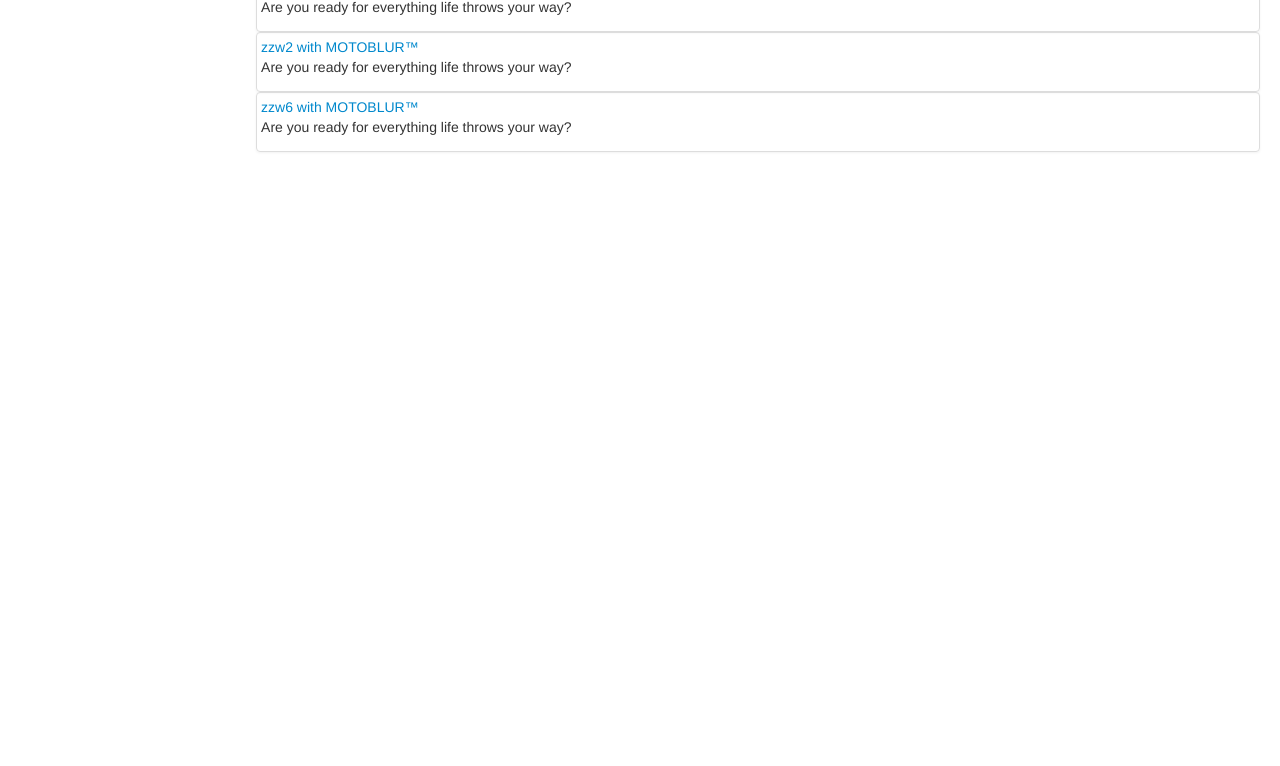
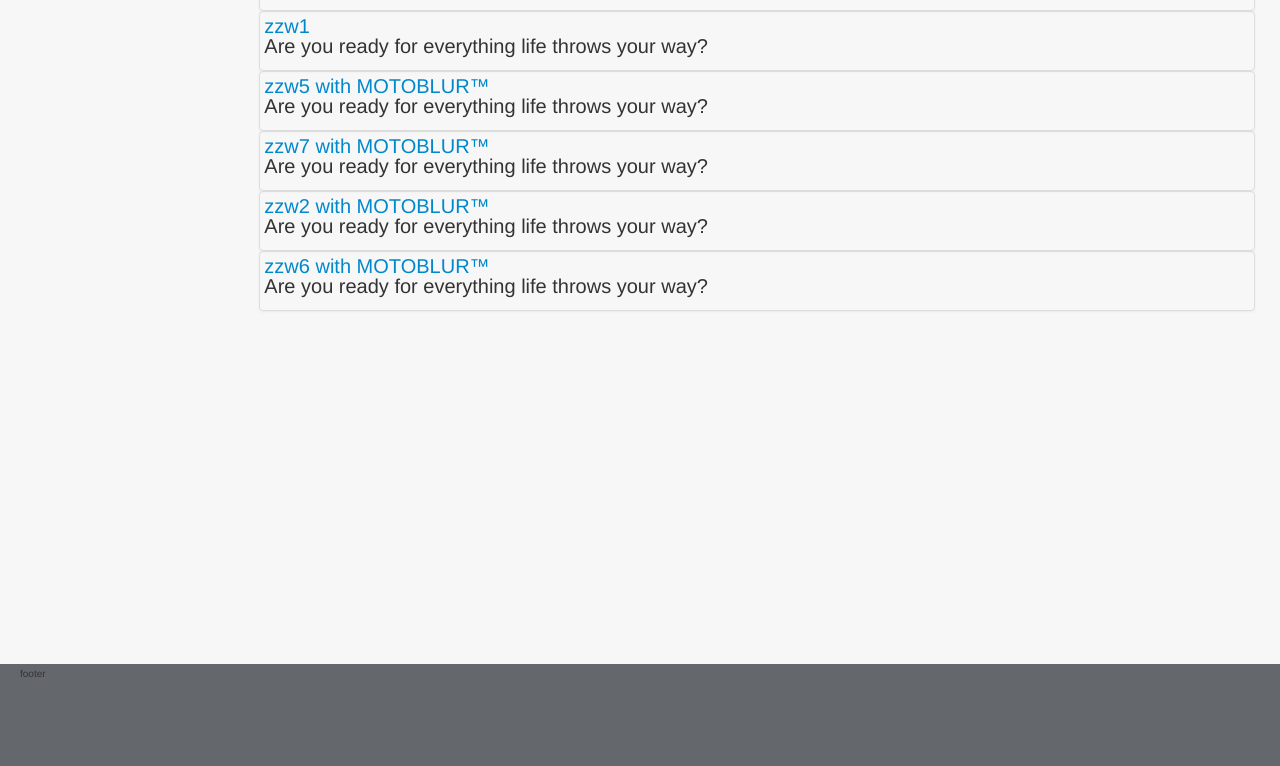
Before and after one commit to noprettyboy/angular_test, a plain HTML site: page src/router.htm in a window 1280 px wide. Shown: the part 268-1034 px from the top of the page. Before the commit the page ends 800 px from the top, so only its background shows below. Drawn offline with Linux system fonts and the light colour scheme.

Commit message:
modify less file

```diff
--- a/src/css/less/style.less
+++ b/src/css/less/style.less
@@ -1,7 +1,39 @@
 
-@color: #4D926F;
-@font_size: 20px;
+@body_color: #F7F7F7;
+@body_font_size: 20px;
+@body_height:1024px;
+
+
+@header_color: #03AEE4;
+@header_font_size: 35px;
+@header_height:15%;
+
+@article_height:75%;
+@article_padding:5px;
+
+@footer_color: #64686D;
+@footer_font_size: 10px;
+@footer_height:10%;
+
+
+.basic_style(@bgcolor:white, @fontsize:12px){
+	background-color: @bgcolor;
+	font-size: @fontsize;
+}
+
 body{
-	background-color: @color;
-	font-size: @font_size;
+	.basic_style(@body_color, @body_font_size);
+	height: @body_height;
 }
+header{
+	.basic_style(@header_color, @header_font_size);
+	height: @header_height;
+}
+article{
+	height: @article_height;
+	padding: @article_padding;
+}
+footer{
+	.basic_style(@footer_color, @footer_font_size);
+	height: @footer_height;
+}
--- a/src/router.htm
+++ b/src/router.htm
@@ -3,7 +3,32 @@
 <head>
 <meta charset="utf-8">
 <title>::TEST Angular WEB::</title>
+
 <link href="css/bootstrap.css" rel="stylesheet">
+<link href="css/style.css" rel="stylesheet">
+
+
+</head>
+
+<body>
+	<header id="header">
+		<div class="container-fluid">
+			<div class="row-fluid">
+				<div class="span12">header</div>
+			</div>
+		</div>
+	</header>
+	<article id="article">
+		<div ng-view></div>
+	</article>
+	<footer id="footer">
+		<div class="container-fluid">
+			<div class="row-fluid">
+				<div class="span12">footer</div>
+			</div>
+		</div>
+	</footer>
+</body>
 
 <script src="js/jquery-2.0.3.js"></script>
 <script src="js/bootstrap.js"></script>
@@ -14,10 +39,4 @@
 <script src="js/angular_resource.js"></script>
 <script src="js/app.js"></script>
 <script src="js/controllers.js"></script>
-</head>
-
-<body>
-	<div ng-view></div>
-
-</body>
 </html>
```
Also changed, not shown: src/css/style.css.
